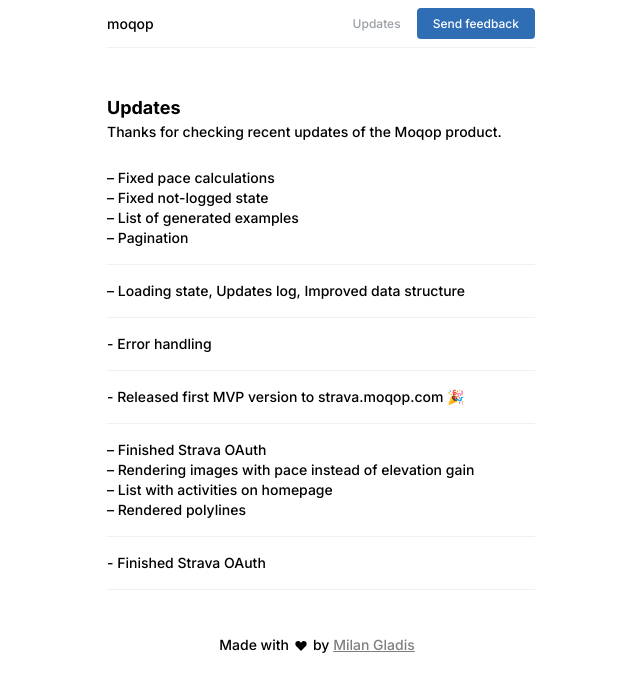
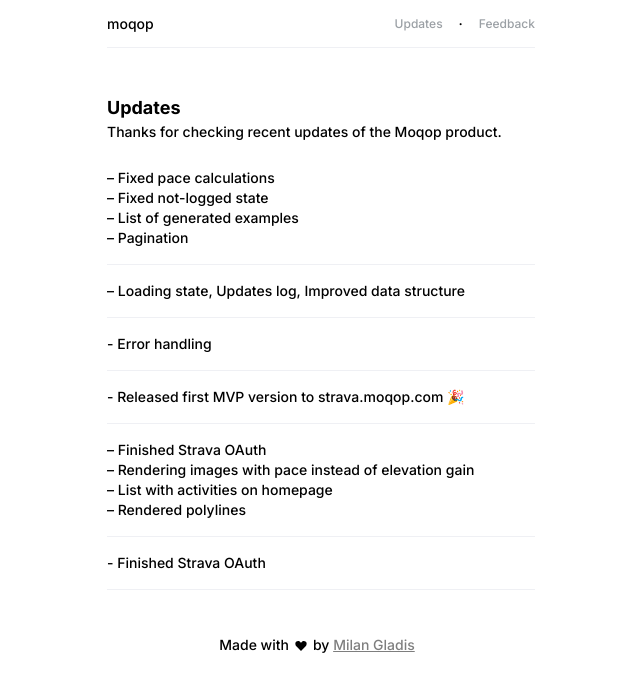
Before and after one commit to RobotCafe/moqop, a Next.js app: page /updates in a window 1280 px wide. Shown: the top 692 px of the page, without its empty margins (319-959 px from the left). Built offline with nearby package versions, Linux system fonts and the light colour scheme.

Commit message:
larger button, changed header's button to link

```diff
--- a/src/components/header.js
+++ b/src/components/header.js
@@ -23,7 +23,11 @@
       <Link href="/updates">
         <a className="ml-auto mr-16 text-12 text-black/50">Updates</a>
       </Link>
-      <Button href="mailto:hello@milangladis.com" target="_blank" text="Send feedback" size="small" type="secondary" className="" />
+      ·
+      <Link href="/mailto:hello@milangladis.com">
+        <a className="ml-16 text-12 text-black/50" target="_blank">Feedback</a>
+      </Link>
+      {/* <Button href="mailto:hello@milangladis.com" target="_blank" text="Send feedback" size="small" type="secondary" className="" /> */}
     </div>
   )
 }
--- a/src/pages/index.js
+++ b/src/pages/index.js
@@ -300,14 +300,6 @@
               )
             })
           :
-          (activityData.code === 200) ?
-
-            /* {(itemsToShow === 3) ? <button onClick={showmore}>Show More</button>: <button onClick={showless}>Show Less</button>} */
-            <div className="">
-              <button onClick={showmore}>Show More</button>
-              <button onClick={showless}>Show Less</button>
-            </div>
-          :
           (activityData.code === 204) ?
             <div className='flex justify-center text-center rounded-4 mb-8 border-grey p-16 bg-grey'>
               You don't have any activity yet. <br />
@@ -326,7 +318,7 @@
 
       {!userData.errors && activityData.code === 200 && (activityData.data.length > itemsToShow) ?
         <div className="">
-          <button onClick={showmore} className="flex rounded-4 mt-16 mb-8 leading-7 text-12 py-4 px-8 bg-grey hover:bg-grey-darken m-auto">Show More</button>
+          <button onClick={showmore} className="w-full rounded-4 mb-8 leading-7 py-16 bg-grey/50 hover:bg-grey m-auto text-center text-black/70">Show More</button>
           {/* <button onClick={showless}>Show Less</button> */}
         </div>
       : ''}
```
